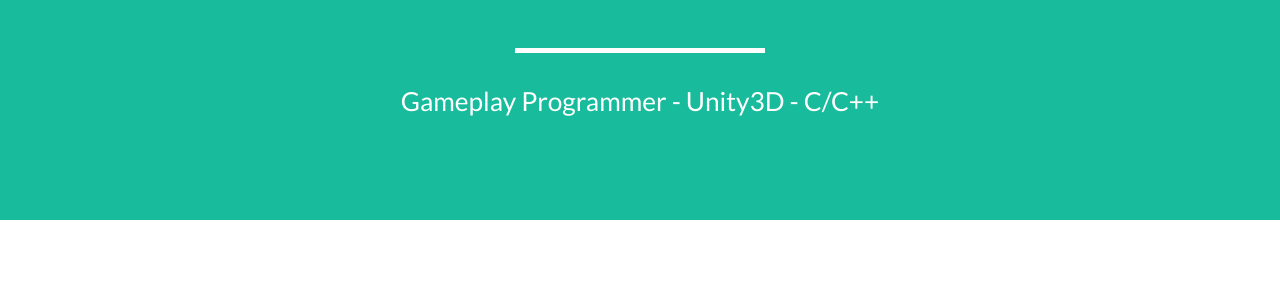
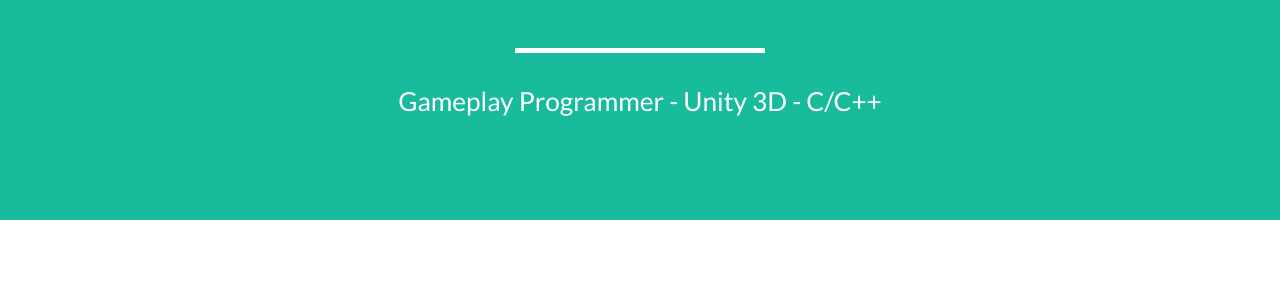
Before and after one commit to kleszcz/kleszcz.github.io, a Jekyll site: the page built from index.html, in a window 1280 px wide and 900 px high, scrolled down 380 px. Shown: the part 175-456 px from the top of the window. Built offline with Jekyll 4.4.1, drawn with Linux system fonts in a browser that asks for light colours.

Commit message:
Update header.html

```diff
--- a/_includes/header.html
+++ b/_includes/header.html
@@ -7,7 +7,7 @@
                     <div class="intro-text">
                         <span class="name">{{ site.title }}</span>
                         <hr class="star-light">
-                        <span class="skills">Gameplay Programmer - Unity3D - C/C++ </span>
+                        <span class="skills">Gameplay Programmer - Unity 3D - C/C++ </span>
                     </div>
                 </div>
             </div>
```
